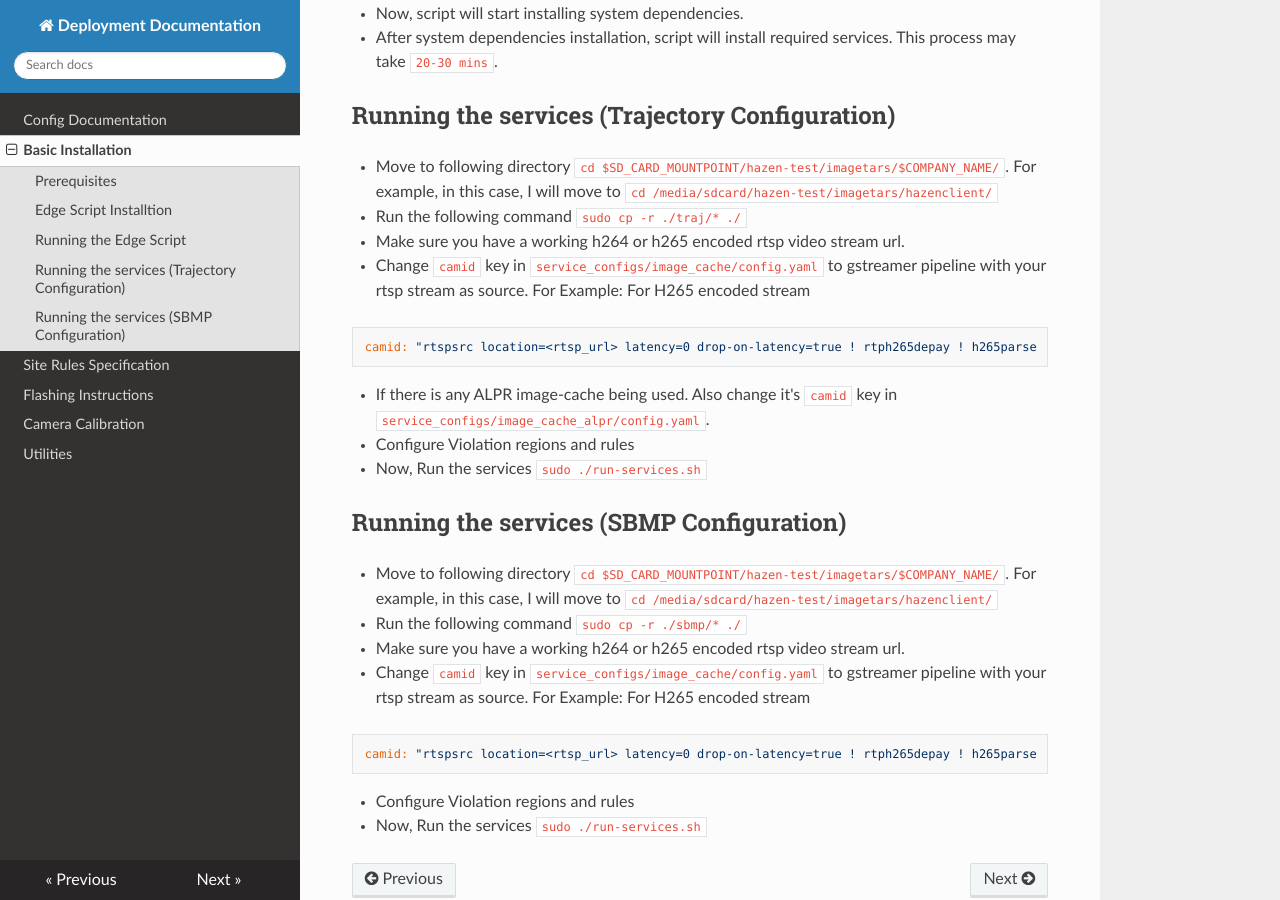
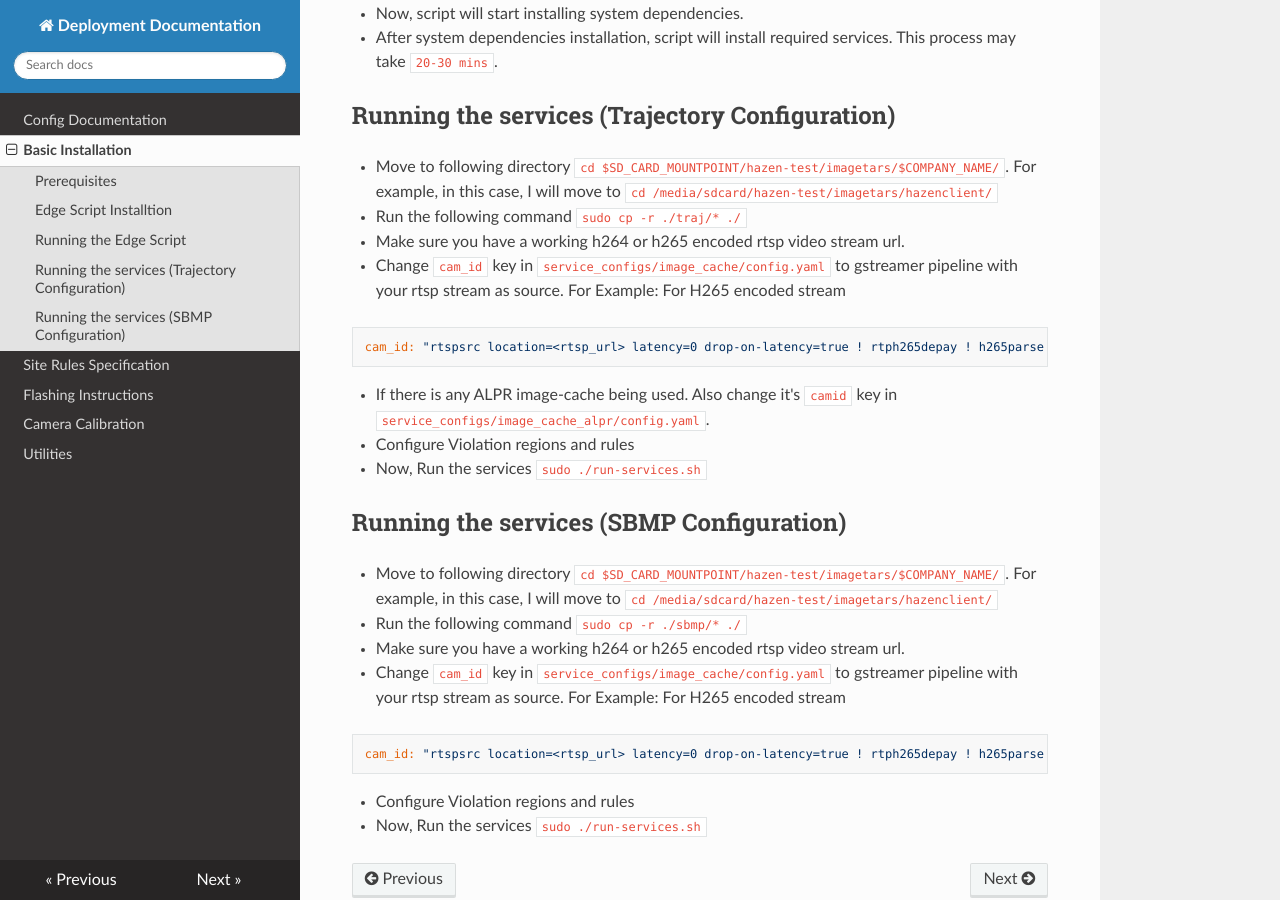
Before and after one commit to hazenai/system-docs, an MkDocs documentation site: the page built from docs/installation.md, in a window 1280 px wide and 900 px high, scrolled down 1819 px. Built offline with MkDocs 1.6.1, drawn with Linux system fonts in a browser that asks for light colours; nearby versions of some CDN libraries.

Commit message:
updating docs

````diff
--- a/docs/installation.md
+++ b/docs/installation.md
@@ -79,11 +79,11 @@ Select Power Model. ID: 2
 `cd /media/sdcard/hazen-test/imagetars/hazenclient/`
 * Run the following command `sudo cp -r ./traj/* ./`
 * Make sure you have a working h264 or h265 encoded rtsp video stream url.
-* Change `camid` key in `service_configs/image_cache/config.yaml` to gstreamer pipeline with your rtsp stream as source. For Example:
+* Change `cam_id` key in `service_configs/image_cache/config.yaml` to gstreamer pipeline with your rtsp stream as source. For Example:
 For H265 encoded stream
 
 ```
-camid: "rtspsrc location=<rtsp_url> latency=0 drop-on-latency=true ! rtph265depay ! h265parse ! omxh265dec  disable-dpb=true ! nvvidconv interpolation-method=1 ! video/x-raw, width=1920, height=1080, format=(string)BGRx ! videoconvert ! video/x-raw, format=(string)BGR ! appsink"
+cam_id: "rtspsrc location=<rtsp_url> latency=0 drop-on-latency=true ! rtph265depay ! h265parse ! omxh265dec  disable-dpb=true ! nvvidconv interpolation-method=1 ! video/x-raw, width=1920, height=1080, format=(string)BGRx ! videoconvert ! video/x-raw, format=(string)BGR ! appsink"
 ```
 
 * If there is any ALPR image-cache being used. Also change it's `camid` key in `service_configs/image_cache_alpr/config.yaml`.
@@ -96,11 +96,11 @@ camid: "rtspsrc location=<rtsp_url> latency=0 drop-on-latency=true ! rtph265depa
 `cd /media/sdcard/hazen-test/imagetars/hazenclient/`
 * Run the following command `sudo cp -r ./sbmp/* ./`
 * Make sure you have a working h264 or h265 encoded rtsp video stream url.
-* Change `camid` key in `service_configs/image_cache/config.yaml` to gstreamer pipeline with your rtsp stream as source. For Example:
+* Change `cam_id` key in `service_configs/image_cache/config.yaml` to gstreamer pipeline with your rtsp stream as source. For Example:
 For H265 encoded stream
 
 ```
-camid: "rtspsrc location=<rtsp_url> latency=0 drop-on-latency=true ! rtph265depay ! h265parse ! omxh265dec  disable-dpb=true ! nvvidconv interpolation-method=1 ! video/x-raw, width=1920, height=1080, format=(string)BGRx ! videoconvert ! video/x-raw, format=(string)BGR ! appsink"
+cam_id: "rtspsrc location=<rtsp_url> latency=0 drop-on-latency=true ! rtph265depay ! h265parse ! omxh265dec  disable-dpb=true ! nvvidconv interpolation-method=1 ! video/x-raw, width=1920, height=1080, format=(string)BGRx ! videoconvert ! video/x-raw, format=(string)BGR ! appsink"
 ```
 * Configure Violation regions and rules
 * Now, Run the services `sudo ./run-services.sh`
````
